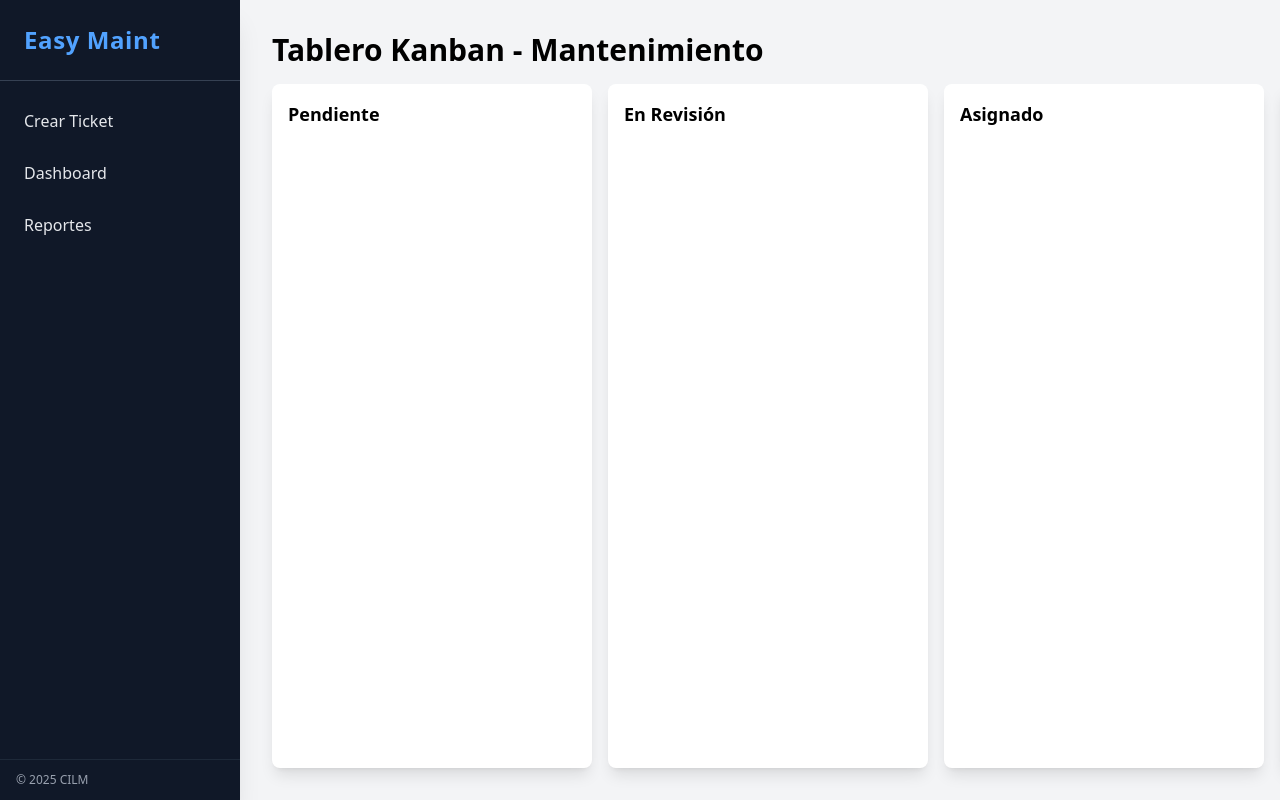
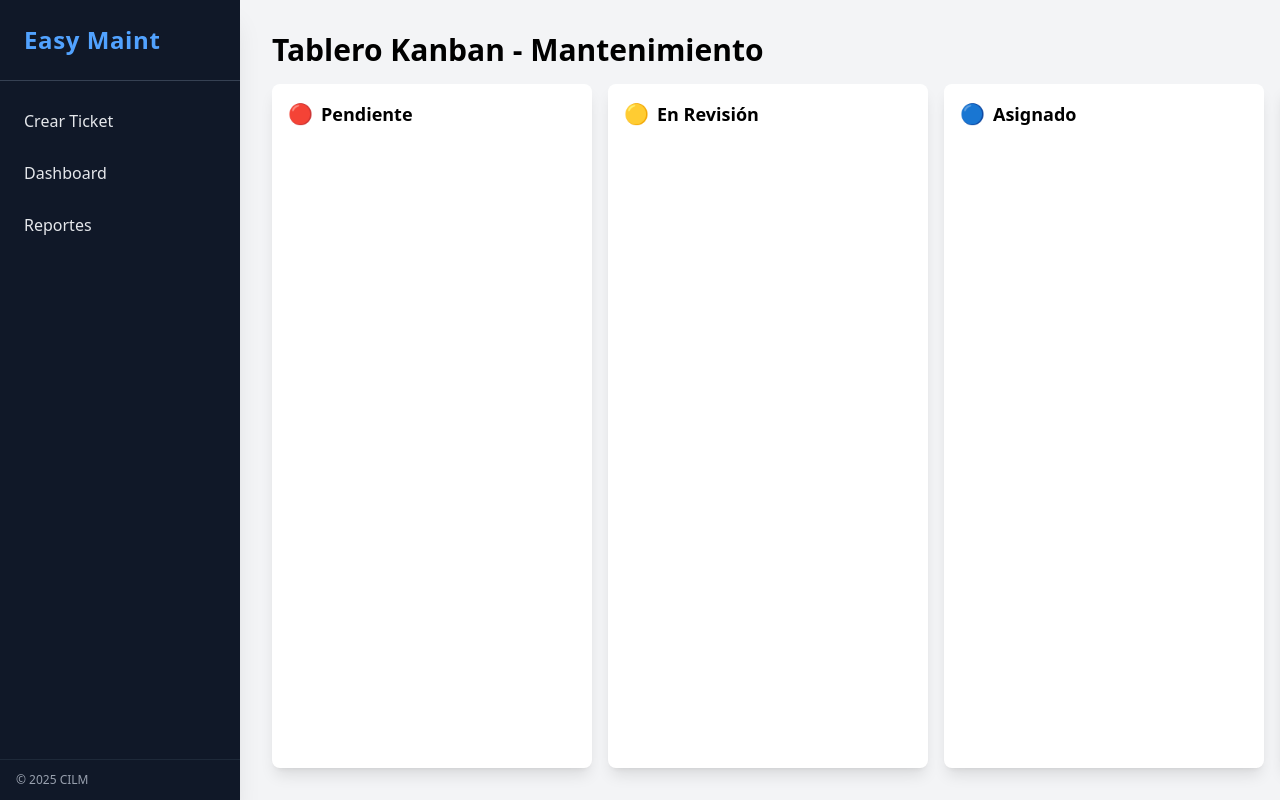
Before and after one commit to EdgarJr30/mlm_frontend, a React (Vite) app: page /kanban in a window 1280 px wide. Built offline with nearby package versions, Linux system fonts and the light colour scheme.

Commit message:
Agrega iconos de colores (emojis) a los títulos de las columnas del Kanban para mejorar la visualización del estado de los tickets

```diff
--- a/src/components/KanbanBoard.tsx
+++ b/src/components/KanbanBoard.tsx
@@ -14,17 +14,25 @@ const STATUSES: Ticket["status"][] = [
   "Cerrado",
 ];
 
+const STATUS_ICONS: Record<Ticket["status"], string> = {
+  "Pendiente": "🔴",
+  "En Revisión": "🟡",
+  "Asignado": "🔵",
+  "En Proceso": "🟣",
+  "En Espera": "🟠",
+  "Completado": "🟢",
+  "Cerrado": "⚫️",
+};
+
 export default function KanbanBoard() {
   const [tickets, setTickets] = useState<Ticket[]>([]);
   const [selectedTicket, setSelectedTicket] = useState<Ticket | null>(null);
   const [modalOpen, setModalOpen] = useState(false);
 
-  // Lee SIEMPRE desde localStorage al montar
   useEffect(() => {
     setTickets(getTicketsFromStorage());
   }, []);
 
-  // Cuando edites, guarda y recarga desde storage
   const handleSave = (editedTicket: Ticket) => {
     const newTickets = getTicketsFromStorage().map((t: Ticket) =>
       t.id === editedTicket.id ? editedTicket : t
@@ -33,7 +41,6 @@ export default function KanbanBoard() {
     setTickets(newTickets);
   };
 
-  // Recargar al cerrar el modal
   const closeModal = () => {
     setModalOpen(false);
     setSelectedTicket(null);
@@ -52,7 +59,10 @@ export default function KanbanBoard() {
           key={status}
           className="bg-white rounded-lg shadow-lg p-4 w-80 min-w-[20rem] flex flex-col h-full"
         >
-          <h3 className="font-semibold text-lg mb-4">{status}</h3>
+          <h3 className="font-semibold text-lg mb-4 flex items-center">
+            <span className="mr-2 text-xl">{STATUS_ICONS[status]}</span>
+            {status}
+          </h3>
           <div className="flex flex-col gap-3 overflow-y-auto">
             {tickets.filter((t) => t.status === status).map((ticket) => (
               <div
```
